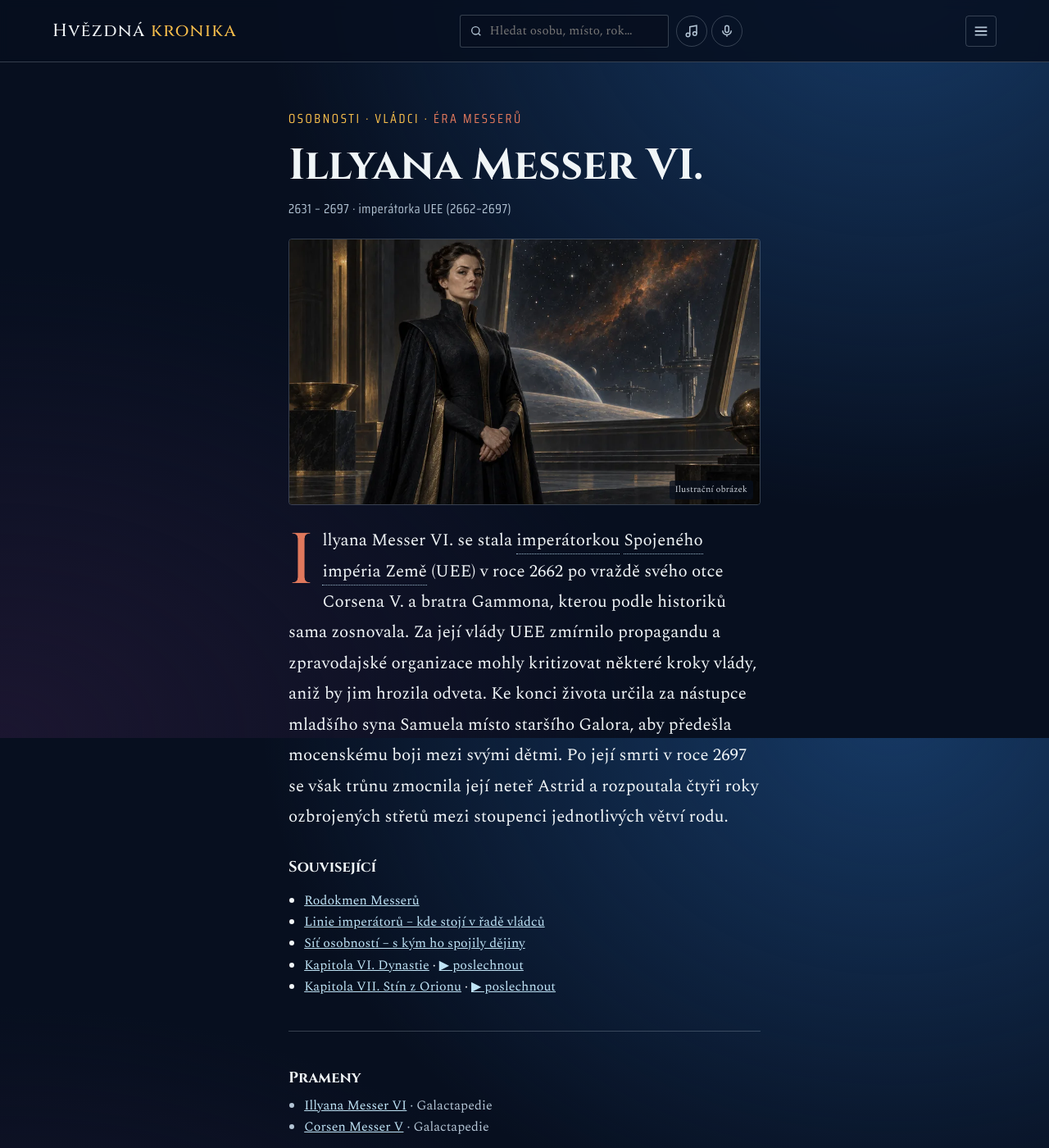
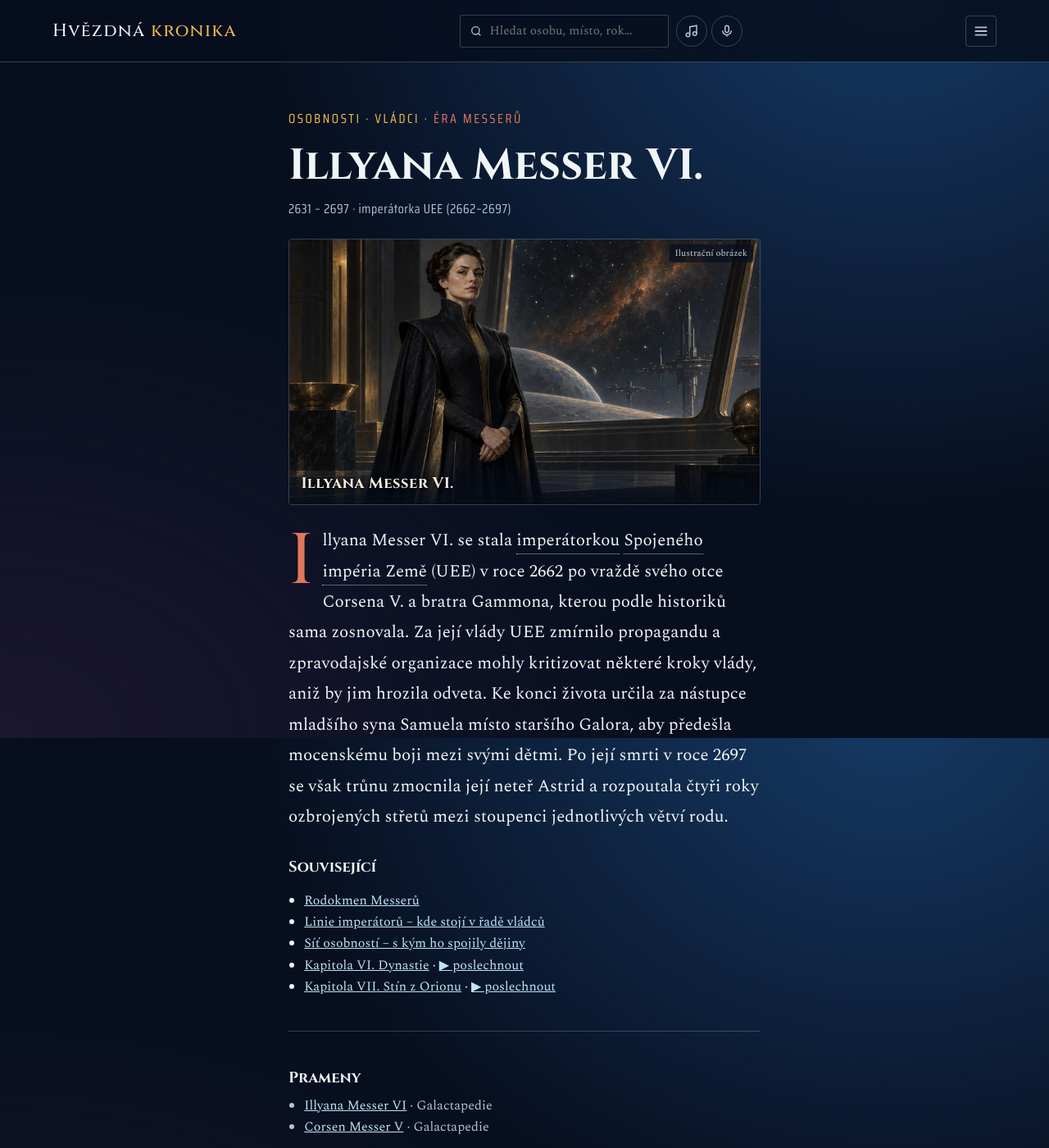
Before and after one commit to dadotik-eng/kronika-vesmiru, a Jekyll site: the page built from _osoby/illyana-messer-vi.md, in a window 1280 px wide and 1400 px high. Shown: the whole window at 82% size. Built offline with Jekyll 4.4.1, drawn with Linux system fonts in a browser that asks for light colours.

Commit message:
Ilustrace osob: jméno přes spodní okraj obrázku
Co-Authored-By: Claude Opus 5.5 <noreply@anthropic.com>
Claude-Session: https://claude.ai/code/session_019nmCp42rAmbc4M4RKrxxCM

```diff
--- a/_layouts/osoba.html
+++ b/_layouts/osoba.html
@@ -9,7 +9,7 @@ layout: default
   <h1>{{ o.jmeno }}</h1>
   {% assign nar = o.narozeni | append: "" %}{% assign zem = o.umrti | append: "" %}
   <p class="od-roky">{% if zem == "žije" %}{% if nar == "neznámo" %}žije{% else %}narozen(a) {{ nar }}, žije{% endif %}{% elsif nar == "neznámo" and zem == "neznámo" %}roky neznámé{% else %}{% if nar == "neznámo" %}?{% else %}{{ nar }}{% endif %} – {% if zem == "neznámo" %}?{% else %}{{ zem }}{% endif %}{% endif %} · {{ o.role }}</p>
-  {% if o.ilustrace %}<figure class="od-ilustrace"><img src="{{ '/assets/osoby/' | append: o.slug | append: '.webp' | relative_url }}" alt="{% if o.ilustrace_popisek %}{{ o.jmeno | escape }}{% else %}Ilustrace: {{ o.jmeno | escape }}{% endif %}" width="960" height="540"><figcaption>{{ o.ilustrace_popisek | default: "Ilustrační obrázek" }}</figcaption></figure>{% endif %}
+  {% if o.ilustrace %}<figure class="od-ilustrace"><img src="{{ '/assets/osoby/' | append: o.slug | append: '.webp' | relative_url }}" alt="{% if o.ilustrace_popisek %}{{ o.jmeno | escape }}{% else %}Ilustrace: {{ o.jmeno | escape }}{% endif %}" width="960" height="540"><span class="il-jmeno" aria-hidden="true">{{ o.jmeno }}</span><figcaption>{{ o.ilustrace_popisek | default: "Ilustrační obrázek" }}</figcaption></figure>{% endif %}
   <div class="text prolinkovat">
     <p>{{ o.medailonek }}</p>
   </div>
--- a/assets/css/styl.css
+++ b/assets/css/styl.css
@@ -884,3 +884,10 @@ main h1[tabindex="-1"]:focus, main[tabindex="-1"]:focus { outline: none; }
 .st-roky a { font-family: var(--label); font-size: .9rem; text-decoration: none; color: var(--akcent); border: 1px solid rgba(246,189,75,.4); border-radius: 99px; padding: 0 .6rem; }
 .st-roky a:hover { background: rgba(246,189,75,.14); }
 @media (max-width: 800px) { .st-seznam { grid-template-columns: 1fr; } .st-radek { grid-template-columns: 5px 3.4rem 1fr; gap: .7rem; } .st-cislo { font-size: 1.5rem; } }
+
+/* Jméno osoby přes spodní okraj ilustrace */
+.od-ilustrace, .os-ilustrace, .rod-portret { position: relative; }
+.il-jmeno { position: absolute; left: 0; right: 0; bottom: 0; padding: 1.6rem .9rem .55rem; font-family: var(--display); font-weight: 700; font-size: 1.15rem; letter-spacing: .03em; color: #f6f1e4; text-shadow: 0 1px 6px rgba(0,0,0,.8); background: linear-gradient(transparent, rgba(5,12,26,.88)); pointer-events: none; }
+.il-jmeno ~ figcaption { bottom: auto; top: 6px; }
+.os-ilustrace .il-jmeno { font-size: .95rem; padding: 1.2rem .7rem .45rem; }
+.rod-portret .il-jmeno { font-size: 1rem; }
--- a/osobnosti.html
+++ b/osobnosti.html
@@ -31,7 +31,7 @@ popis: Rejstřík osob z dějin vesmíru Star Citizen. Imperátoři, objevitelé
 <div class="blok os-mrizka" id="osoby">
 {% for o in osoby %}
   <article class="osoba{% if o.ilustrace %} ma-ilustraci{% endif %}" id="{{ o.slug }}" data-k="{{ o.kategorie }}" data-rad="{{ o.rad }}" data-obdobi="{{ o.obdobi }}" data-hledat="{{ o.jmeno | downcase | escape }} {{ o.role | downcase | escape }}">
-    {% if o.ilustrace %}<figure class="os-ilustrace"><img src="{{ '/assets/osoby/' | append: o.slug | append: '.webp' | relative_url }}" alt="{% if o.ilustrace_popisek %}{{ o.jmeno | escape }}{% else %}Ilustrace: {{ o.jmeno | escape }}{% endif %}" loading="lazy" width="960" height="540"><figcaption>{{ o.ilustrace_popisek | default: "Ilustrační obrázek" }}</figcaption></figure>{% endif %}
+    {% if o.ilustrace %}<figure class="os-ilustrace"><img src="{{ '/assets/osoby/' | append: o.slug | append: '.webp' | relative_url }}" alt="{% if o.ilustrace_popisek %}{{ o.jmeno | escape }}{% else %}Ilustrace: {{ o.jmeno | escape }}{% endif %}" loading="lazy" width="960" height="540"><span class="il-jmeno" aria-hidden="true">{{ o.jmeno }}</span><figcaption>{{ o.ilustrace_popisek | default: "Ilustrační obrázek" }}</figcaption></figure>{% endif %}
     <header>
       <span class="os-emblem" aria-hidden="true"></span>
       <h2><a href="{{ o.url | relative_url }}">{{ o.jmeno }}</a></h2>
--- a/rod-messeru.html
+++ b/rod-messeru.html
@@ -148,7 +148,7 @@ popis: Rodokmen dynastie Messerů, která vládla lidstvu 246 let. Od Ivara Mess
     if (pred) vz += '<dt>Předchůdce</dt><dd>' + odkaz(pred.id) + '</dd>';
     if (po) vz += '<dt>Nástupce</dt><dd>' + odkaz(po.id) + '</dd>';
     obsah.innerHTML =
-      (PORTRETY.indexOf(id) >= 0 ? '<figure class="rod-portret"><img src="' + ZAKLAD + 'assets/osoby/' + id + '.webp" alt=""><figcaption>Ilustrační obrázek</figcaption></figure>' : '') +
+      (PORTRETY.indexOf(id) >= 0 ? '<figure class="rod-portret"><img src="' + ZAKLAD + 'assets/osoby/' + id + '.webp" alt=""><span class="il-jmeno" aria-hidden="true">' + m.jmeno + '</span><figcaption>Ilustrační obrázek</figcaption></figure>' : '') +
       '<p class="nadtitul">' + (m.cislo && !m.cestny ? m.cislo + '. imperátor · vláda ' + m.vlada : m.cestny ? 'čestný titul imperátora' : 'člen rodu') + '</p>' +
       '<h2>' + m.jmeno + '</h2><p class="med-roky">' + m.zivot + (m.konec_text ? ' · <span class="k-text k-' + m.konec + '">' + m.konec_text + '</span>' : '') + '</p>' +
       '<p>' + m.text + '</p>' + (m.poznamka_vlada ? '<p class="med-pozn">' + m.poznamka_vlada + '</p>' : '') +
```
